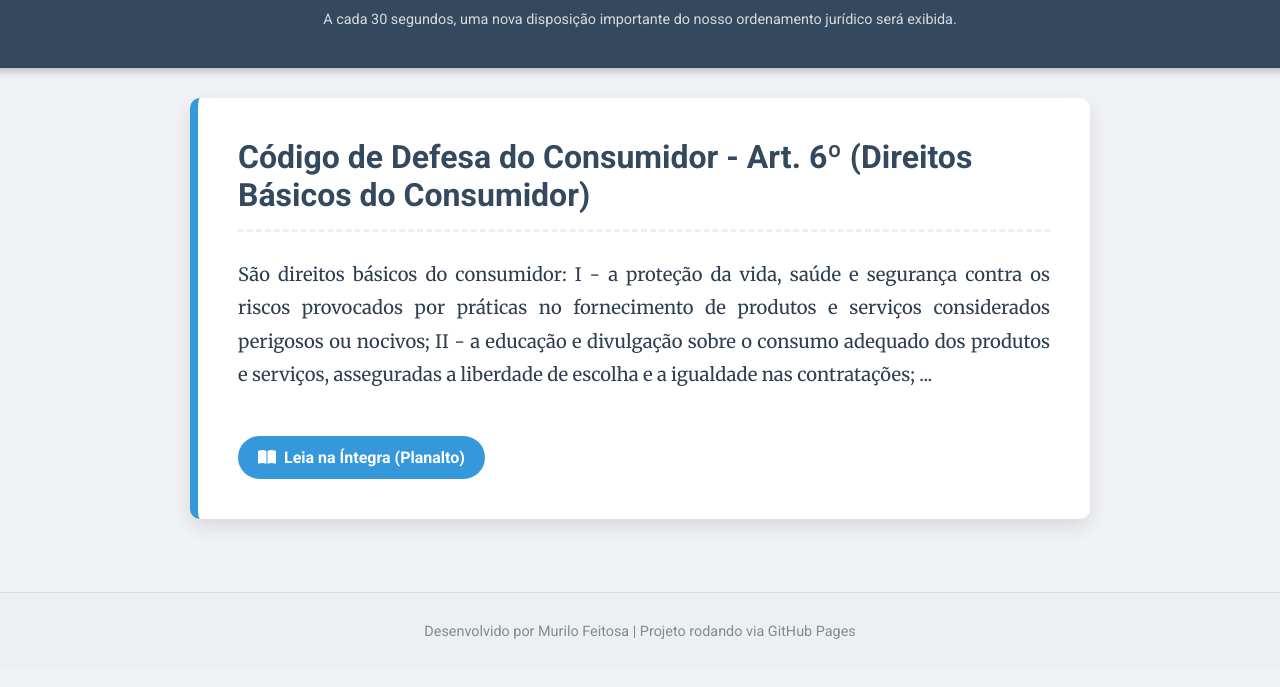
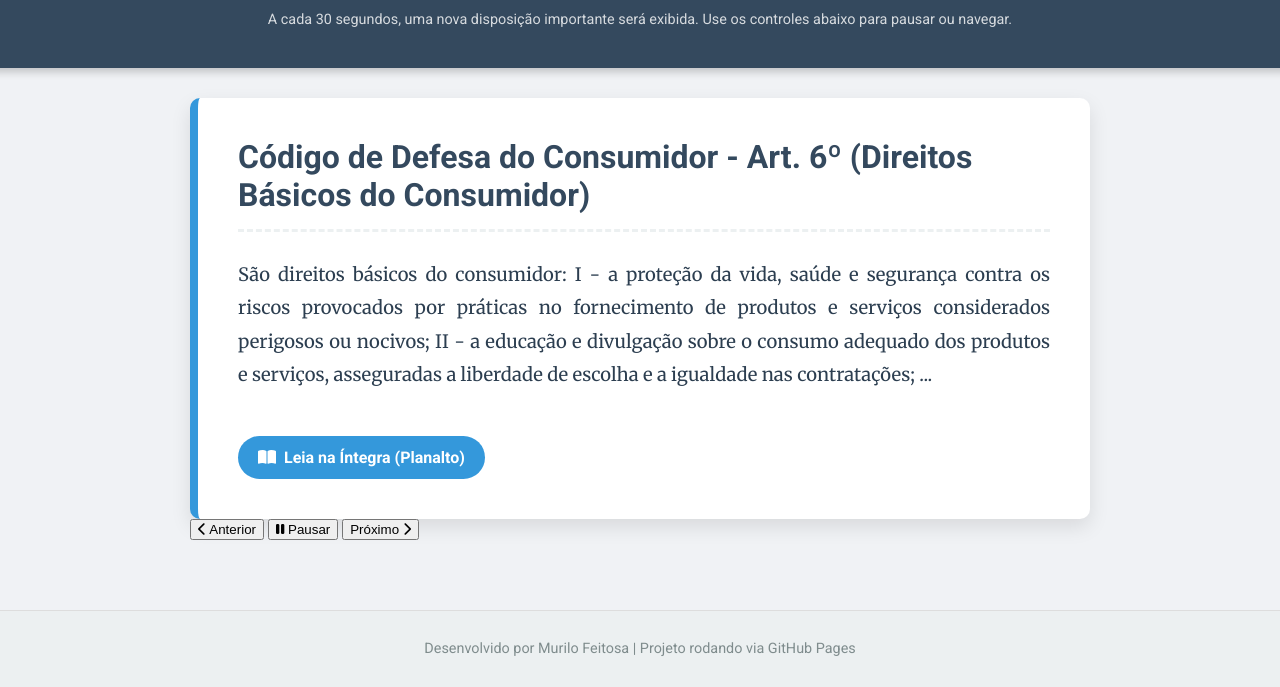
Before and after one commit to murilofeitosa/leis-em-destaque, a plain HTML site: page index.html in a window 1280 px wide. Shown: the part 131-818 px from the top of the page. Drawn offline with Linux system fonts and the light colour scheme.

Commit message:
Update HTML content and add progress bar

```diff
--- a/index.html
+++ b/index.html
@@ -11,16 +11,26 @@
     <header>
         <i class="fas fa-gavel header-icon"></i>
         <h1>Constituição e Leis em Destaque</h1>
-        <p>A cada 30 segundos, uma nova disposição importante do nosso ordenamento jurídico será exibida.</p>
+        <p>A cada 30 segundos, uma nova disposição importante será exibida. Use os controles abaixo para pausar ou navegar.</p>
     </header>
 
     <main>
+        <div id="progress-bar-container">
+            <div id="progress-bar"></div>
+        </div>
+
         <div id="display-lei" class="lei-card">
             <h2 id="lei-titulo">Carregando...</h2>
             <p id="lei-texto">Aguarde, buscando o texto da lei importante.</p>
             <a id="lei-link" href="#" target="_blank" class="leia-mais">
                 <i class="fas fa-book-open"></i> Leia na Íntegra (Planalto)
             </a>
+        </div>
+
+        <div class="navigation-controls">
+            <button id="btn-anterior" class="nav-btn"><i class="fas fa-chevron-left"></i> Anterior</button>
+            <button id="btn-play-pause" class="nav-btn pause"><i class="fas fa-pause"></i> Pausar</button>
+            <button id="btn-proximo" class="nav-btn">Próximo <i class="fas fa-chevron-right"></i></button>
         </div>
     </main>
 
```
